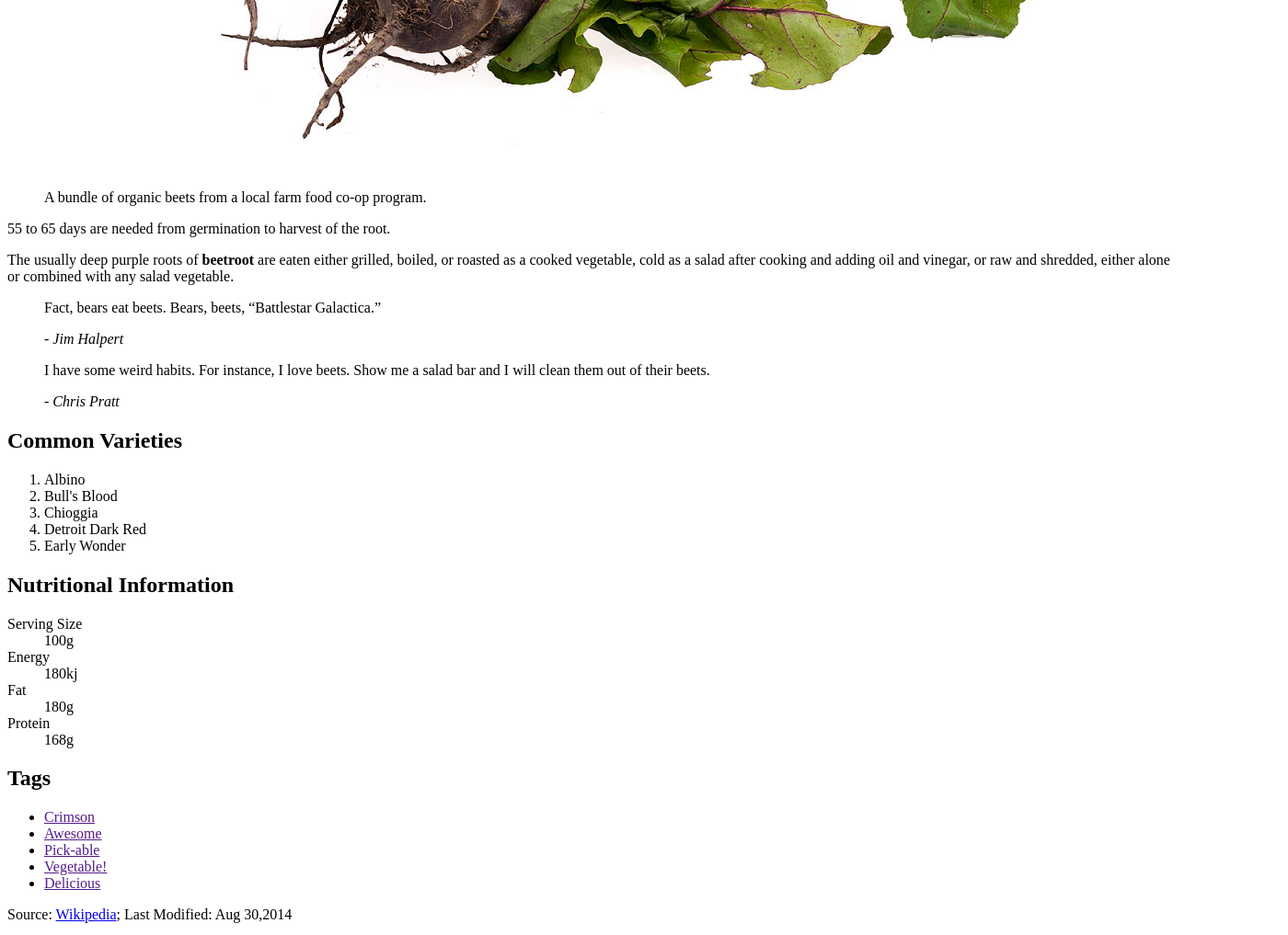
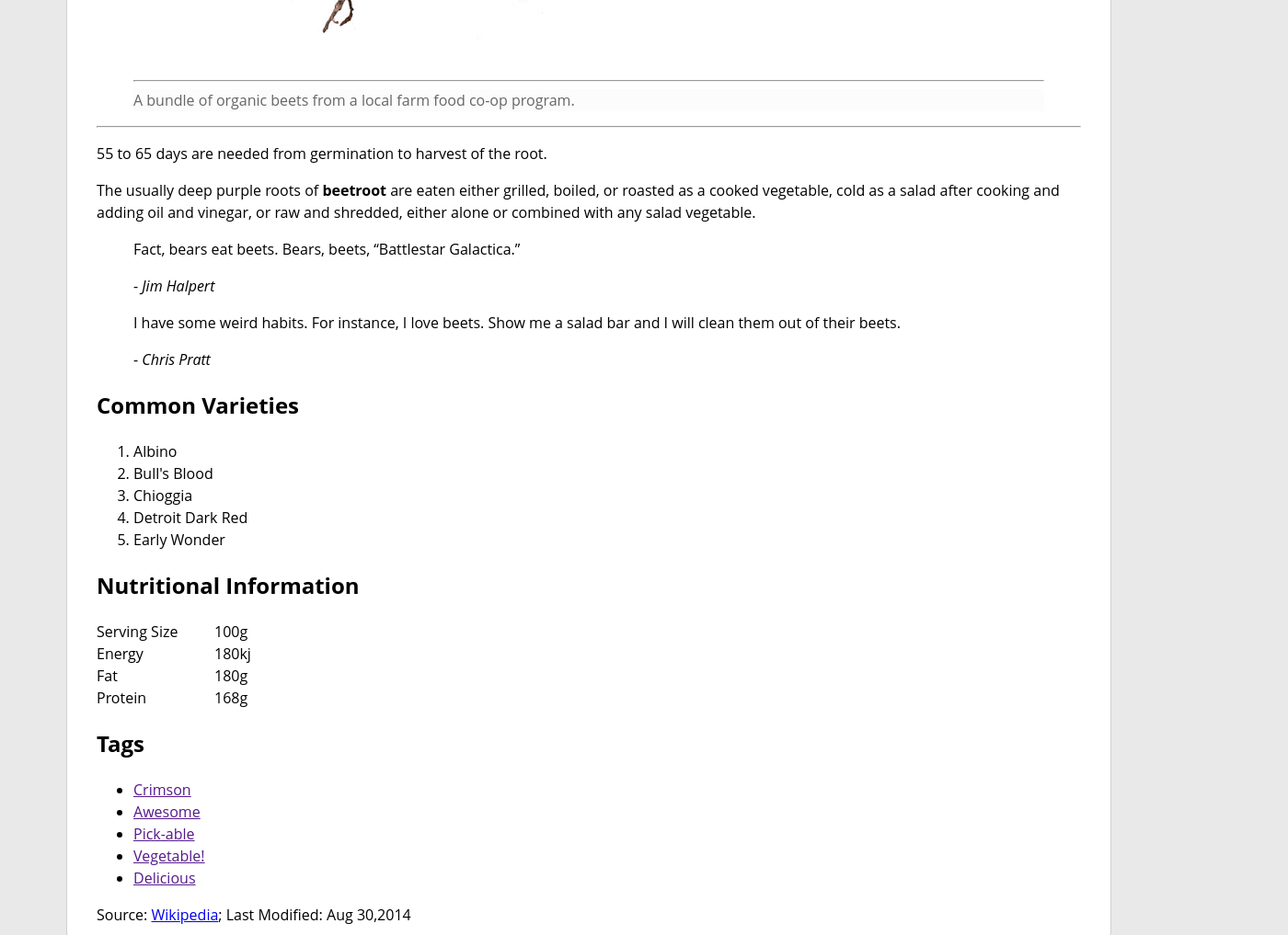
Before and after one commit to shelleybabij/dsn1678-exercise-0, a plain HTML site: page index.html in a window 1280 px wide. Shown: the part 740-1757 px from the top of the page at 92% size, 1400 px wide, since content can reach past the window. Drawn offline with Linux system fonts and the light colour scheme.

Commit message:
creating css page
styling h1

```diff
--- /dev/null
+++ b/css/general.css
@@ -0,0 +1,47 @@
+@charset "UTF-8";
+
+html {
+	font: normal 100%/1.5 "open sans", sans-serif;
+  background-color:#e9e9e9;
+  margin: 4rem;
+}
+
+body {
+	background-color:#fff;
+	border-radius:10px;
+	border:1px solid #d1d1d1;
+	padding-left:2rem;
+	padding-right:2rem;
+}
+
+h1 {
+	color:#a22544;
+}
+
+img {
+	width:100%;
+}
+
+figcaption {
+	color:#666666;
+}
+
+.caption {
+	background-color:#fcfcfc;
+}
+
+dl {
+	overflow:hidden;
+}
+
+dt {
+	float:left;
+	clear:left;
+	width: 8em;
+}
+
+dd {
+	float:left;
+	margin:0;
+	padding:0;
+}
--- a/index.html
+++ b/index.html
@@ -2,16 +2,21 @@
 <html lang="en-ca">
 <head>
 	<meta charset="utf-8">
-	<title></title>
+	<title>Beets</title>
+	<link href="css/general.css" rel="stylesheet">
 </head>
 <body>
 
 	<h1>Beetroot <i>(Beta vulgaris)</i></h1>
-
+		<hr>
 		<figure>
 			<img src="images/beets.jpg" alt="beets">
+		<hr>
+		<div class="caption">
 			<figcaption> A bundle of organic beets from a local farm food co-op program.</figcaption>
+		</div>
 		</figure>
+	<hr>
 
 		<p>55 to 65 days are needed from germination to harvest of the root.</p>
 
@@ -66,6 +71,7 @@
 		</dl>
 
 		<h2>Tags</h2>
+
 			<ul>
 				<li><a href "#">Crimson</a></li>
 				<li><a href "#">Awesome</a></li>
@@ -75,7 +81,7 @@
 			</ul>
 
 		<footer>
-			<p>Source: <a href= "#">Wikipedia</a>; Last Modified: <time>Aug 30,2014</time></p>
+			<p>Source: <a href= "#">Wikipedia</a>; Last Modified: <time datetime="2014-08-30">Aug 30,2014</time></p>
 		</footer>
 
 </body>
```
